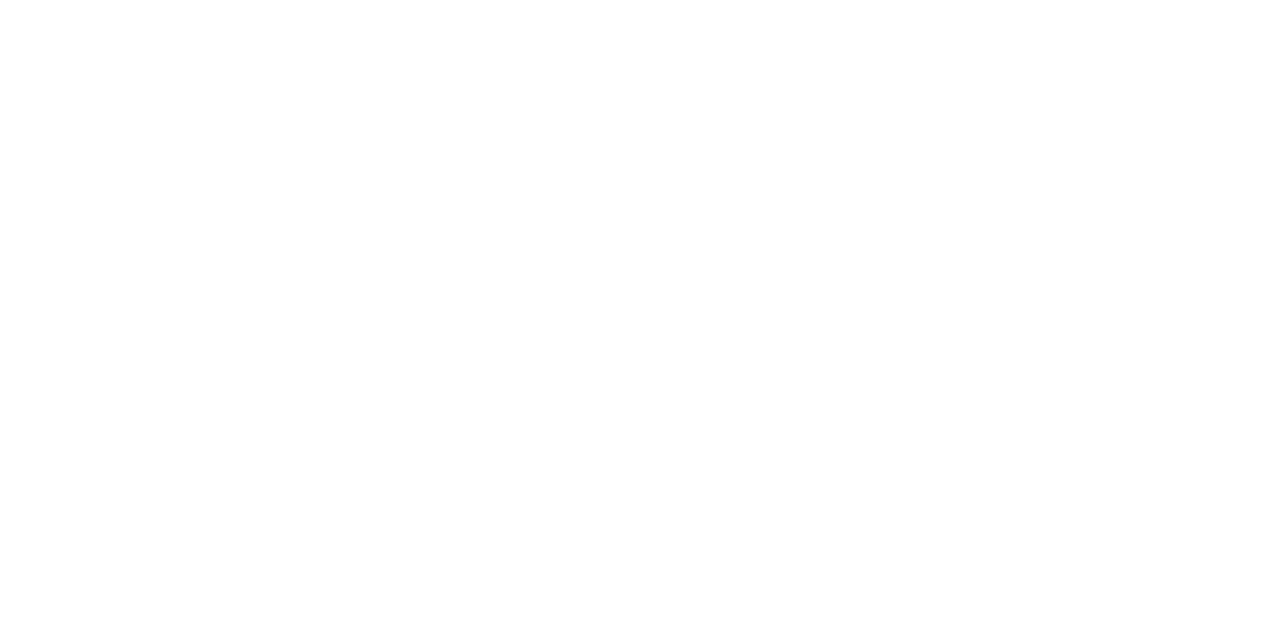
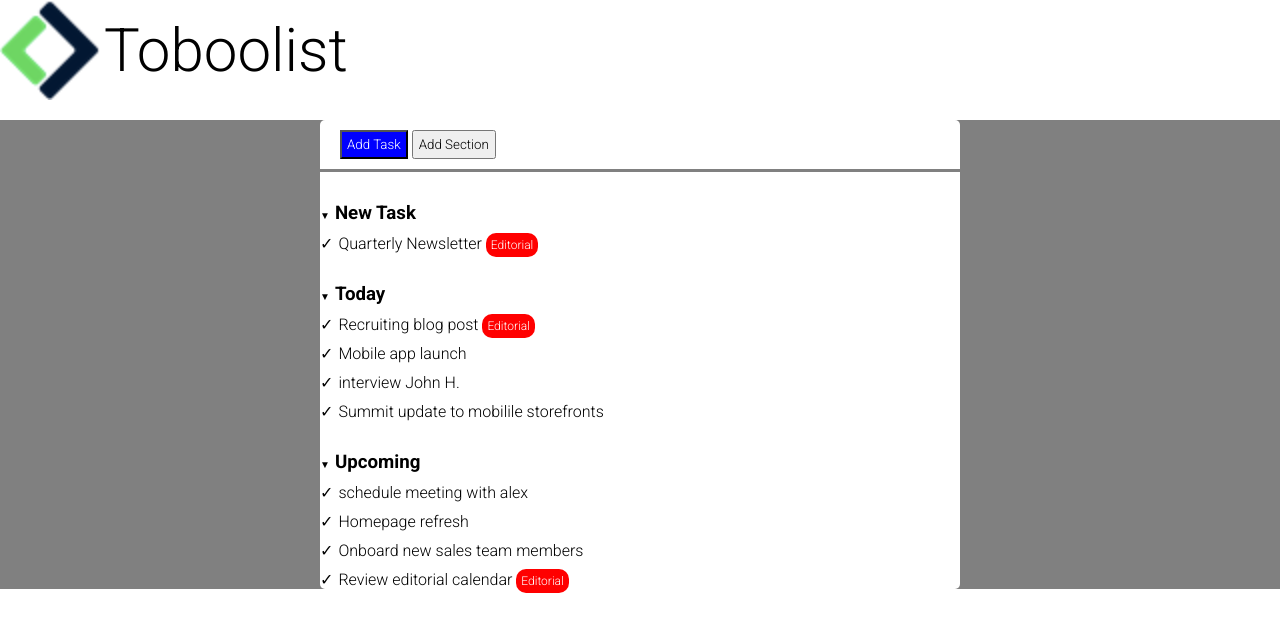
Before and after one commit to Fedois/html-css-toboolist, a plain HTML site: page index.html in a window 1280 px wide. Drawn offline with Linux system fonts and the light colour scheme.

Commit message:
struttura base tutto il main

```diff
--- a/css/style.css
+++ b/css/style.css
@@ -0,0 +1,61 @@
+*{
+    margin: 0;
+    padding: 0;
+    box-sizing: border-box;
+    font-family: 'Roboto', sans-serif;
+}
+img{
+    width: 100px;
+    vertical-align: middle;
+}
+#logo-text{
+    display: inline-block;
+    vertical-align: middle;
+    font-size: 60px;
+}
+main{
+    background-color: gray;
+    margin-top: 20px;
+}
+.conteiner{
+    margin-top: 70px;
+    background-color: white;
+    width: 50%;
+    margin: auto;
+    border-radius: 5px;
+}
+.buttons{
+    padding: 10px 20px;
+    border-bottom: 3px solid gray;
+}
+.input{
+    padding: 5px;
+}
+.one{
+    background-color: blue;
+    color: white;
+}
+h3{
+    margin-top: 30px;
+}
+h3::before{
+    content: '\25BC';
+    font-size: 10px;
+    margin-right: 5px;
+}
+p{
+    margin: 10px 0;
+}
+p::before{
+    content: '\2713 ';
+    margin-right: 5px;
+}
+span{
+    font-size: 12px;
+    background-color: red;
+    padding: 5px;
+    border-radius: 10px;
+    color: white;
+}
+
+}
--- a/index.html
+++ b/index.html
@@ -7,10 +7,57 @@
     <link rel="stylesheet" href="css/style.css">
     <link rel="preconnect" href="https://fonts.googleapis.com">
     <link rel="preconnect" href="https://fonts.gstatic.com" crossorigin>
-    <link href="https://fonts.googleapis.com/css2?family=Roboto:wght@300&display=swap" rel="stylesheet">
+    <link href="https://fonts.googleapis.com/css2?family=Roboto:wght@300;700&display=swap" rel="stylesheet">
     <title>Document</title>
 </head>
 <body>
+<!-- Titolo e logo  -->
+    <header>
+        <div id="logo">
+            <img src="img/Logo.png" alt="">
+            <div id="logo-text">Toboolist</div>
+        </div>
+    </header>
+<!-- contenitore principale   -->
+    <main>
+        <div class="conteiner">
+        <!-- bottoni -->
+            <section>
+                <div class="buttons">
+                    <button class="input one">Add Task</button>
+                    <button class="input two">Add Section</button>
+                </div>
+            </section>
+
+            <!-- lista -->
+            <section>
+                <div class="list">
+                    <h3>New Task</h3>
+                    <p>Quarterly Newsletter
+                    <span class="blue">Editorial</span>
+                    </p>
+
+                    <h3>Today</h3>
+                    <p>Recruiting blog post
+                    <span class="blue">Editorial</span>
+                    </p>
+                    <p>Mobile app launch</p>
+                    <p>interview John H.</p>
+                    <p>Summit update to mobilile storefronts</p>
+
+                    <h3>Upcoming</h3>
+                    <p>schedule meeting with alex</p>
+                    <p>Homepage refresh</p>
+                    <p>Onboard new sales team members</p>
+                    <p>Review editorial calendar
+                    <span class="blue">Editorial</span>
+                    </p>
+
+                </div>
+
+           </section>
+       </div>
+    </main>
 
 </body>
 </html>
```
